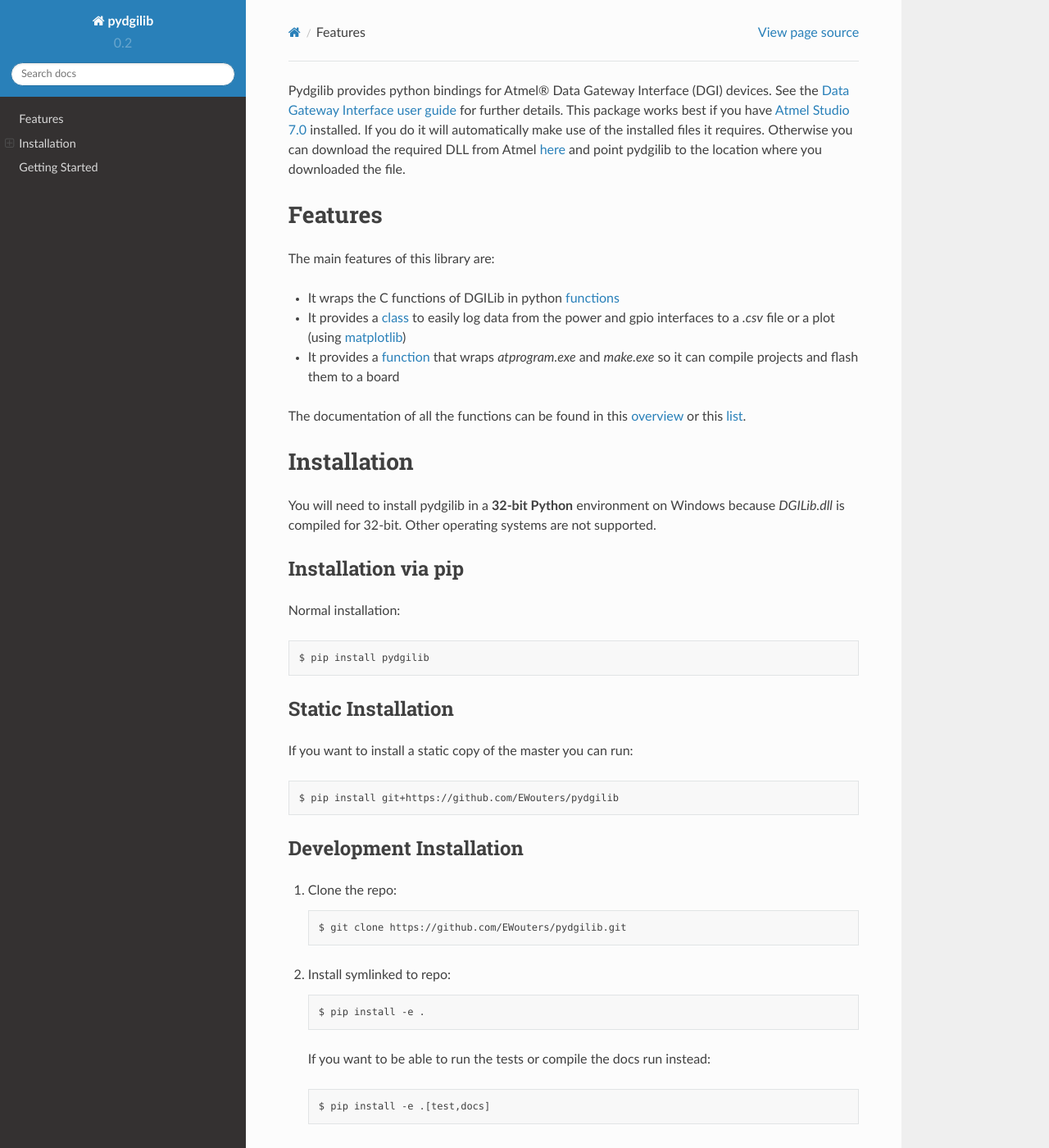
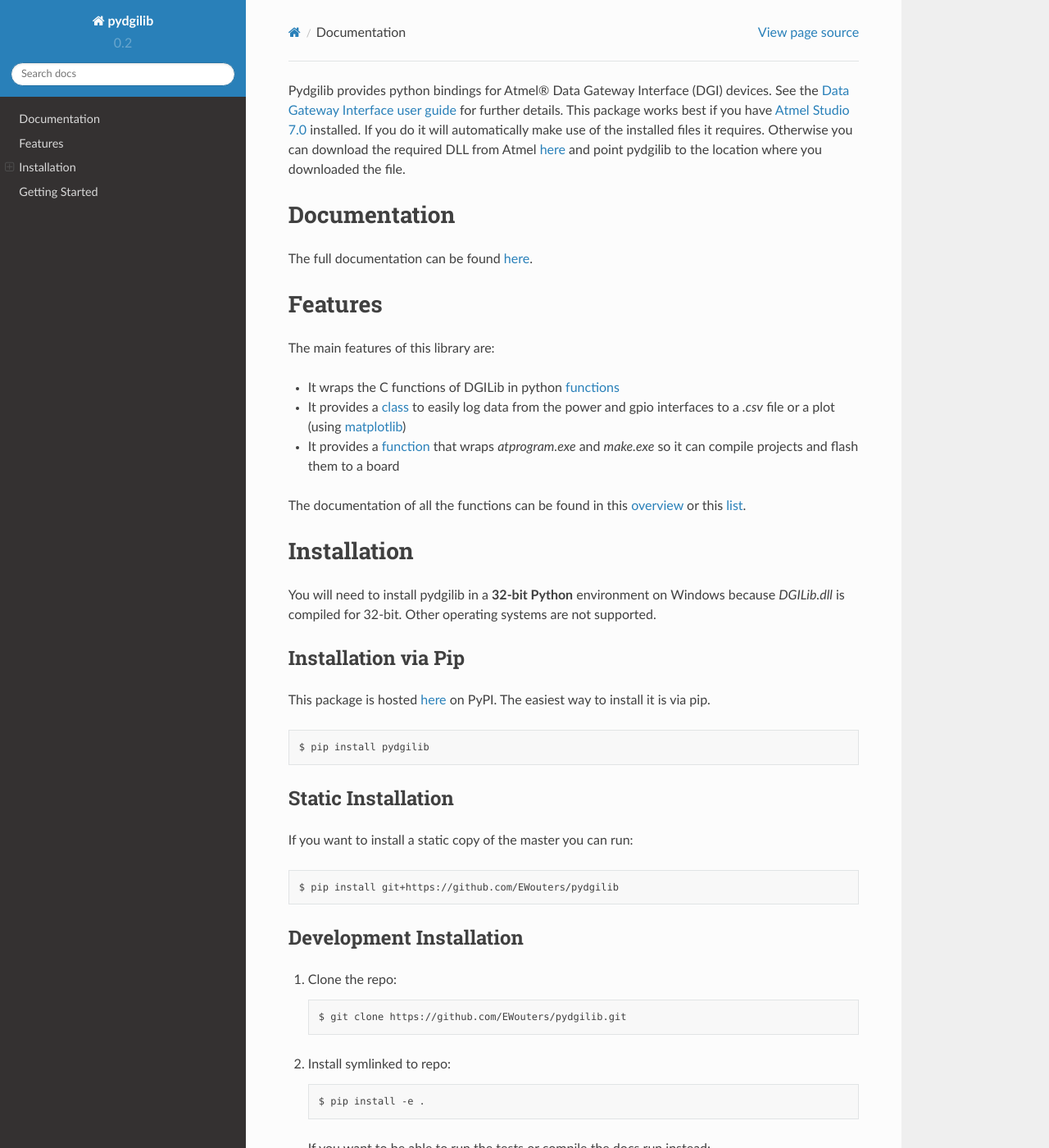
Before and after one commit to EWouters/pydgilib, a Sphinx documentation site: the page built from docs/README.rst, in a window 1280 px wide and 1400 px high. Shown: the whole window at 82% size. Built offline with Sphinx 7.4.7 and the Read the Docs theme 2.0.0, drawn with Linux system fonts in a browser that asks for light colours.

Commit message:
Make readme links absolute
Only way to make them work in the docs, on github and on PyPI afaik

```diff
--- a/docs/README.rst
+++ b/docs/README.rst
@@ -5,28 +5,33 @@
 download the required DLL from Atmel `here <https://www.microchip.com/developmenttools/ProductDetails/ATPOWERDEBUGGER>`_
 and point pydgilib to the location where you downloaded the file.
 
+Documentation
+=============
+
+The full documentation can be found `here <https://ewouters.github.io/pydgilib/>`_.
+
 Features
 ========
 
 The main features of this library are:
 
-* It wraps the C functions of DGILib in python `functions <source/pydgilib.html#pydgilib.dgilib.DGILib>`_
+* It wraps the C functions of DGILib in python `functions <https://ewouters.github.io/pydgilib/source/pydgilib.html#pydgilib.dgilib.DGILib>`_
 
-* It provides a `class <source/pydgilib_extra.html#module-pydgilib_extra.dgilib_extra>`_ to easily log data from the power and gpio interfaces to a `.csv` file or a plot (using `matplotlib <https://matplotlib.org/>`_)
+* It provides a `class <https://ewouters.github.io/pydgilib/source/pydgilib_extra.html#module-pydgilib_extra.dgilib_extra>`_ to easily log data from the power and gpio interfaces to a `.csv` file or a plot (using `matplotlib <https://matplotlib.org/>`_)
 
-* It provides a `function <source/atprogram.html#atprogram-package>`_ that wraps `atprogram.exe` and `make.exe` so it can compile projects and flash them to a board
+* It provides a `function <https://ewouters.github.io/pydgilib/source/atprogram.html#atprogram-package>`_ that wraps `atprogram.exe` and `make.exe` so it can compile projects and flash them to a board
 
-The documentation of all the functions can be found in this `overview <py-modindex.html>`_ or this `list <genindex.html>`_.
+The documentation of all the functions can be found in this `overview <https://ewouters.github.io/pydgilib/py-modindex.html>`_ or this `list <https://ewouters.github.io/pydgilib/genindex.html>`_.
 
 Installation
 ============
 
 You will need to install pydgilib in a **32-bit Python** environment on Windows because `DGILib.dll` is compiled for 32-bit. Other operating systems are not supported.
 
-Installation via pip
+Installation via Pip
 --------------------
 
-Normal installation::
+This package is hosted `here <https://pypi.org/manage/project/pydgilib>`_ on PyPI. The easiest way to install it is via pip. ::
 
     $ pip install pydgilib
 
```
